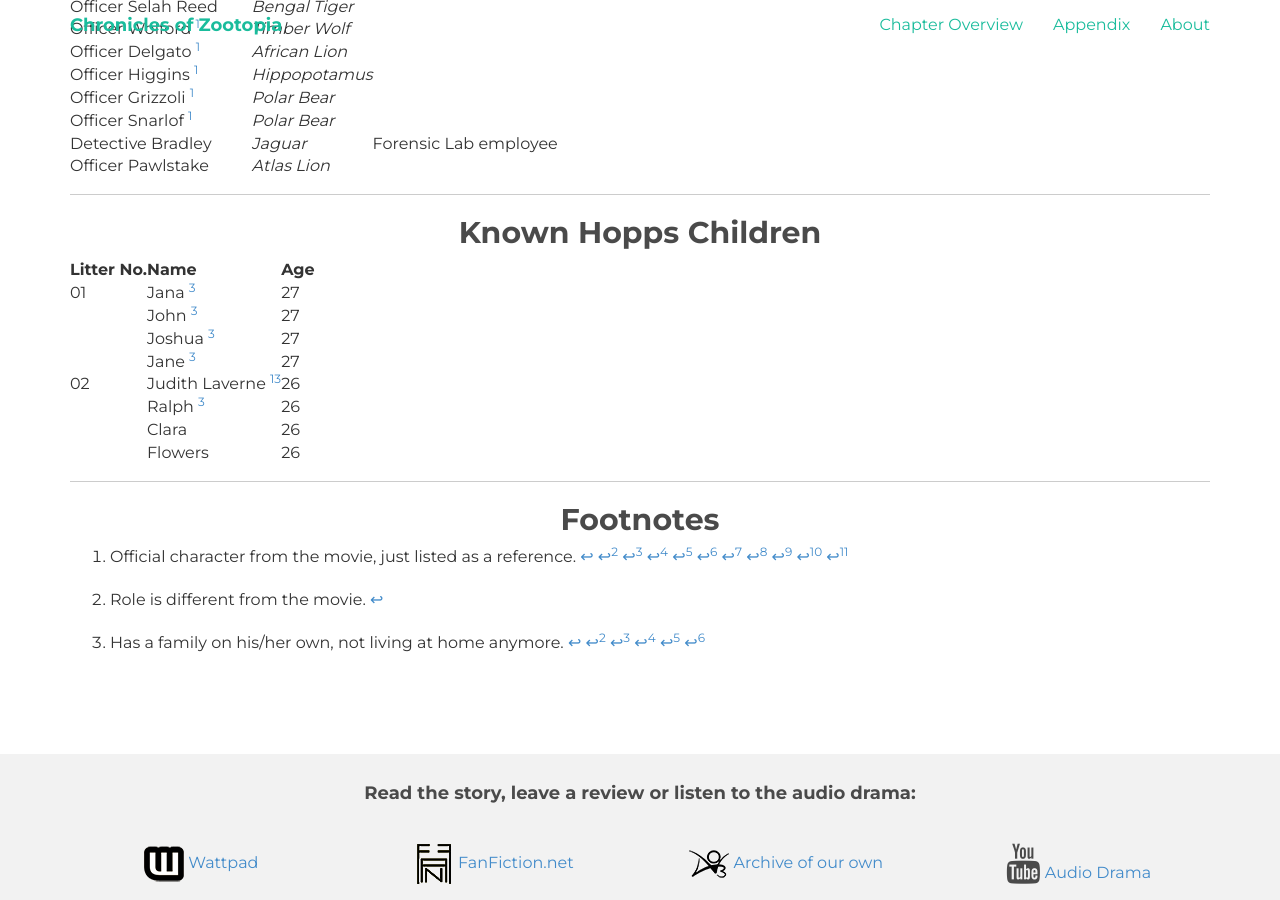
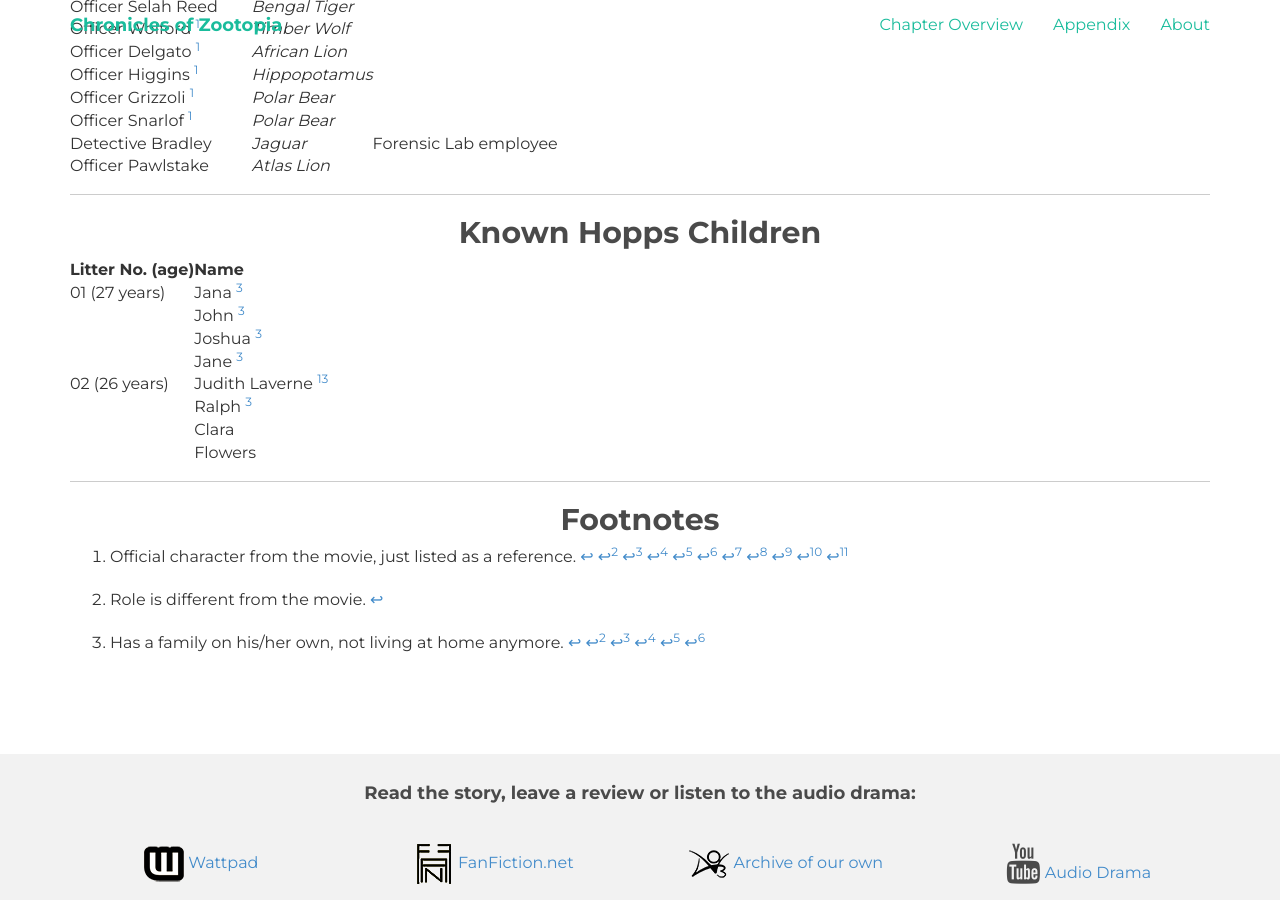
Before and after one commit to Anheledir/ChroniclesOfZootopia, a Jekyll site: the page built from appendix/characters.md, in a window 1280 px wide and 900 px high, scrolled down 947 px. Built offline with Jekyll 4.4.1, drawn with Linux system fonts in a browser that asks for light colours; nearby versions of some CDN libraries.

Commit message:
Updated table structure for known hopps children

```diff
--- a/appendix/characters.md
+++ b/appendix/characters.md
@@ -28,17 +28,17 @@ Officer Pawlstake | _Atlas Lion_ | |
 
 ## Known Hopps Children
 
- **Litter No.** | **Name** | **Age** |
+ **Litter No. (age)** | **Name** |
 |-
-01 | Jana [^3] | 27
- | John [^3] | 27
- | Joshua [^3] | 27
- | Jane [^3] | 27
+01 (27 years) | Jana [^3]
+ | John [^3]
+ | Joshua [^3]
+ | Jane [^3]
 |-
-02 | Judith Laverne [^1][^3] | 26
- | Ralph [^3] | 26
- | Clara | 26
- | Flowers | 26
+02 (26 years) | Judith Laverne [^1][^3]
+ | Ralph [^3]
+ | Clara
+ | Flowers
 |-
 
 ---
```
